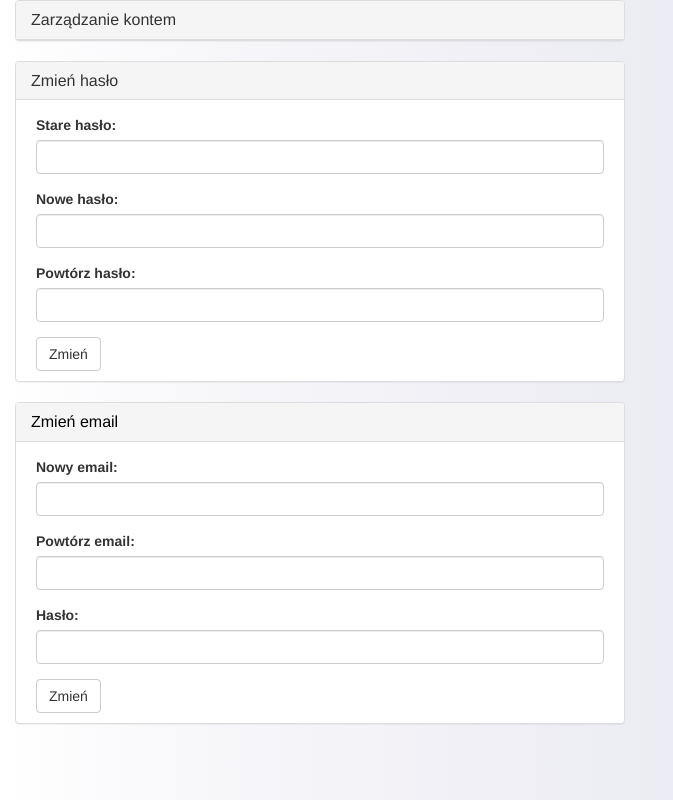
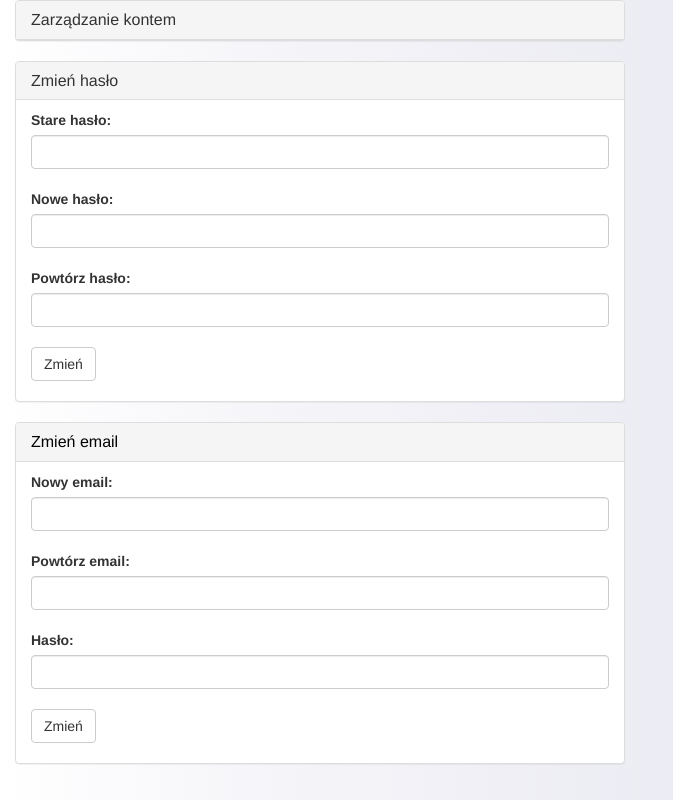
Before and after one commit to mich160/django, a Django app: page /settings in a window 1280 px wide. Shown: the whole page, without its empty margins (0-673 px from the left). Run offline with Django 3.2, Linux system fonts and the light colour scheme; some libraries are stand-ins or nearby versions.

Commit message:
proper padding in grouypset

```diff
--- a/mainapp/static/bootstrapOverwrite.css
+++ b/mainapp/static/bootstrapOverwrite.css
@@ -126,8 +126,6 @@ a:hover {
     width: 15%;
 }
 .groupset{
-    padding-left: 20px;
-    padding-right: 20px;
-    padding-top: 15px;
+    padding:10px 15px;
     margin-bottom: 0px;
 }
```
